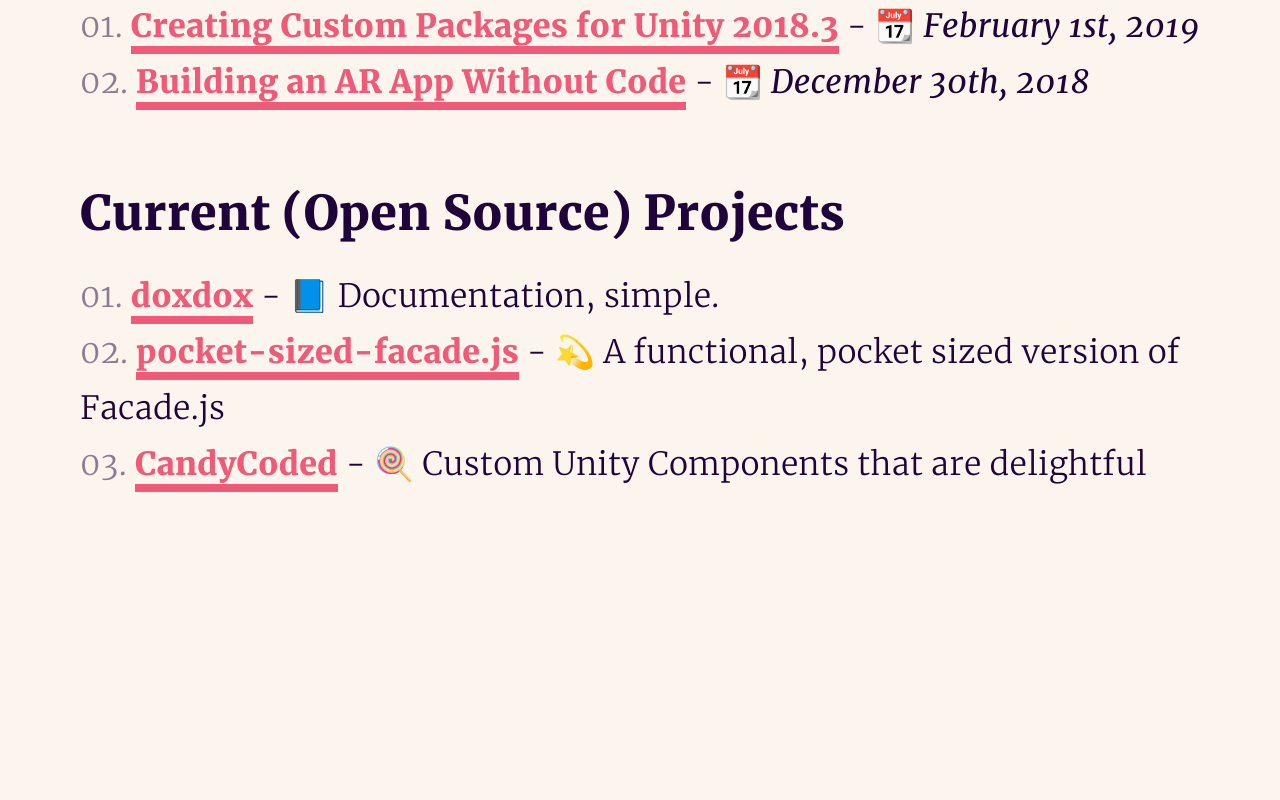
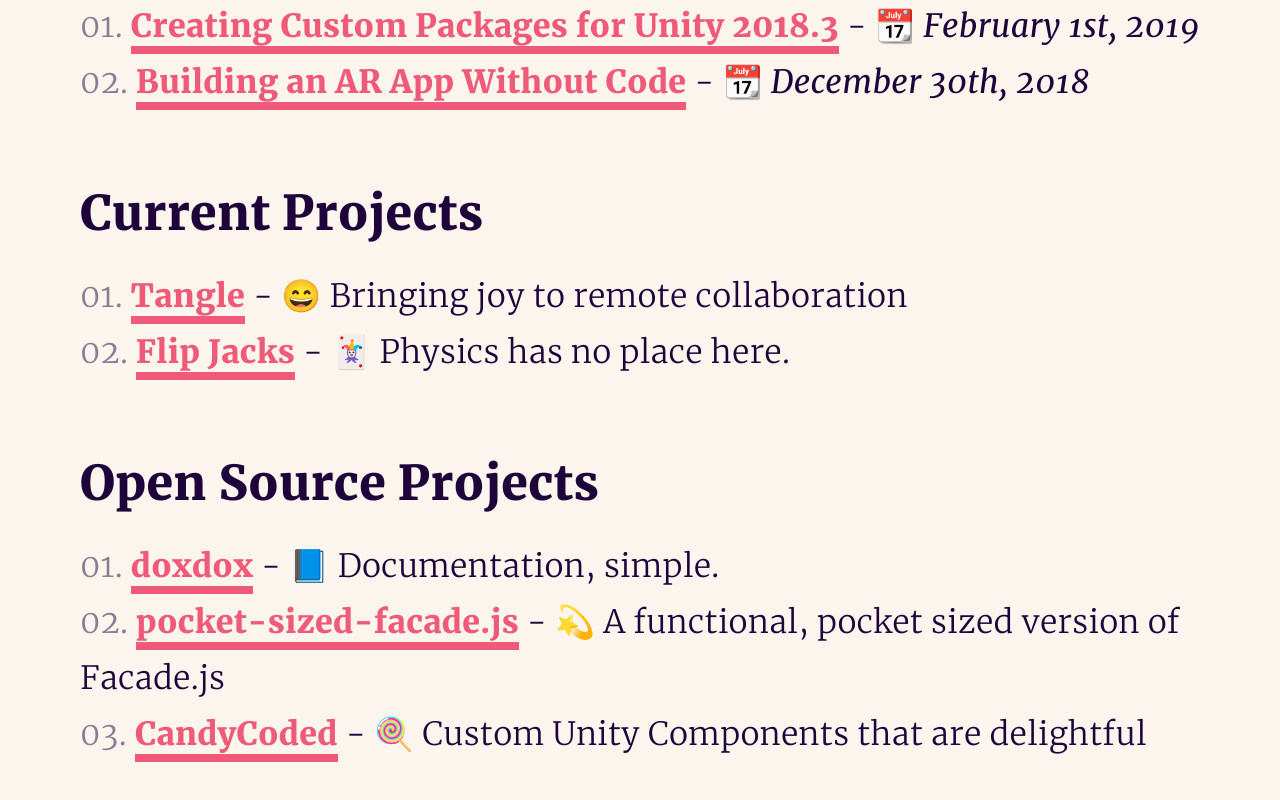
Before and after one commit to neogeek/neogeek.github.io, a Next.js app: page / in a window 1280 px wide. Shown: the part 740-1540 px from the top of the page. Before the commit the page ends 1376 px from the top, so only its background shows below. Built offline with nearby package versions, Linux system fonts and the light colour scheme.

Commit message:
Added current projects.

```diff
--- a/pages/index.mdx
+++ b/pages/index.mdx
@@ -19,7 +19,12 @@
 1. [Creating Custom Packages for Unity 2018.3](creating-custom-packages-for-unity-2018.3) - <time>February 1st, 2019</time>
 1. [Building an AR App Without Code](/building-an-ar-app-without-code) - <time>December 30th, 2018</time>
 
-## Current (Open Source) Projects
+## Current Projects
+
+1. [Tangle](https://tangle.app) - 😄 Bringing joy to remote collaboration
+1. [Flip Jacks](https://flipjacksgame.com) - 🃏 Physics has no place here.
+
+## Open Source Projects
 
 1. [doxdox](https://github.com/docsbydoxdox/doxdox) - 📘 Documentation, simple.
 1. [pocket-sized-facade.js](https://github.com/neogeek/pocket-sized-facade.js) - 💫 A functional, pocket sized version of Facade.js
```
